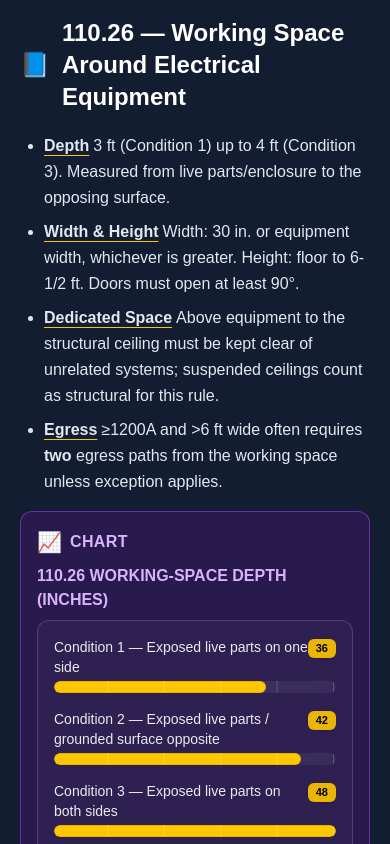
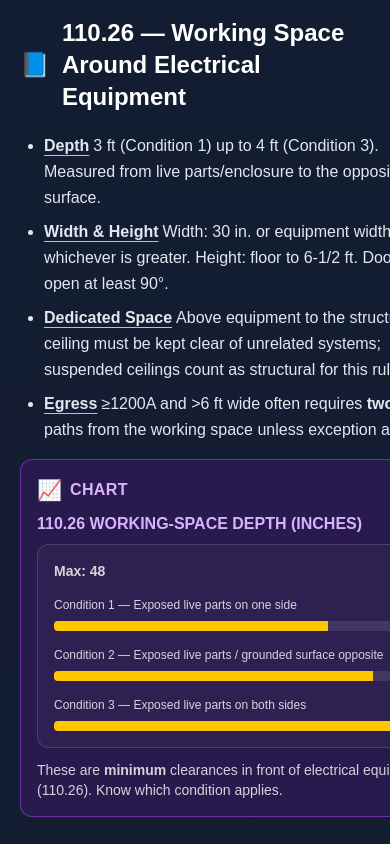
Before and after one commit to tommythorne/ohmwork-guide, a Next.js app: page /modules/module-01 in a window 390 px wide. Shown: the part 6479-7323 px from the top of the page. Built offline with nearby package versions, Linux system fonts and the light colour scheme.

Commit message:
ux(module-03): MC types shown as 2×2 grid; enable optional grid rendering in BlockCardMD

```diff
--- a/app/components/BlockCardMD.tsx
+++ b/app/components/BlockCardMD.tsx
@@ -8,6 +8,9 @@ type BlockShape = {
   body?: any;
   table?: Array<Array<string | number>>;
   chart?: Array<{ label: string; value: number }>;
+  // Optional feature flag to render table rows as a card grid (used for MC types)
+  // eslint-disable-next-line @typescript-eslint/no-explicit-any
+  asGrid?: any;
 };
 
 /** Tiny inline MD (bold/italic/code) for block.body */
@@ -20,45 +23,35 @@ function mdInline(input: string) {
   return t;
 }
 
-/** POLISHED bar chart (stacked labels, rails, value badges, responsive) */
+/** Polished bar chart (kept lightweight) */
 function ChartBox({ data }: { data?: Array<{ label: string; value: number }> }) {
   const safe = Array.isArray(data) ? data.filter(d => d && typeof d.value === "number") : [];
   if (safe.length === 0) return null;
-
   const max = Math.max(...safe.map(d => d.value), 1);
   return (
     <div className="rounded-xl border border-white/15 bg-white/[0.03] p-4 mt-2">
-      <div className="space-y-4">
+      <div className="text-white/80 text-sm font-semibold mb-3">Max: {max}</div>
+      <div className="space-y-3">
         {safe.map((d, i) => {
           const pct = Math.max(0, Math.min(100, (d.value / max) * 100));
           return (
             <div key={i} className="w-full">
-              <div className="flex items-baseline justify-between mb-1">
-                <div className="text-sm text-white/90">{d.label}</div>
-                <div className="text-[11px] leading-none px-2 py-1 rounded-md bg-yellow-400/90 text-black font-semibold shadow-sm">
-                  {d.value}
-                </div>
+              <div className="flex items-center justify-between text-white/80 text-[12px] mb-1">
+                <span className="truncate">{d.label}</span>
+                <span className="ml-2 px-1.5 py-0.5 rounded bg-yellow-400/20 border border-yellow-400/40 text-yellow-200">{d.value}</span>
               </div>
-              <div className="h-3 rounded-md bg-gradient-to-r from-white/10 to-white/5 relative overflow-hidden">
-                <div className="absolute inset-0 pointer-events-none">
-                  <div className="h-full w-full opacity-20 bg-[linear-gradient(to_right,transparent_0,transparent_94%,white_94%,white_96%,transparent_96%)] bg-[length:20%_100%]" />
-                </div>
-                <div
-                  className="h-full rounded-md bg-yellow-400 shadow-[0_0_0_1px_rgba(0,0,0,0.08)_inset]"
-                  style={{ width: `${pct}%` }}
-                  aria-label={`${d.label}: ${d.value}`}
-                  title={`${d.label}: ${d.value}`}
-                />
+              <div className="h-2.5 rounded bg-white/10 overflow-hidden">
+                <div className="h-full bg-yellow-400" style={{ width: `${pct}%` }} />
               </div>
             </div>
           );
         })}
       </div>
-      <div className="mt-3 text-right text-[11px] text-white/60">Max: {max}</div>
     </div>
   );
 }
 
+/** Table renderer (default) */
 function TableBox({ rows }: { rows?: Array<Array<string | number>> }) {
   const safe = Array.isArray(rows) ? rows : [];
   if (safe.length === 0) return null;
@@ -91,19 +84,46 @@ function TableBox({ rows }: { rows?: Array<Array<string | number>> }) {
   );
 }
 
+/** NEW: Grid cards from a 2-column table (title/description). Used when block.asGrid === true */
+function GridCards({ rows }: { rows?: Array<Array<string | number>> }) {
+  const safe = Array.isArray(rows) ? rows : [];
+  if (safe.length === 0) return null;
+
+  // If first row looks like a header (strings), drop it.
+  const looksHeader = safe[0] && safe[0].length === 2 && typeof safe[0][0] === "string" && typeof safe[0][1] === "string";
+  const body = looksHeader ? safe.slice(1) : safe;
+
+  return (
+    <div className="rounded-xl border border-white/15 bg-white/[0.03] p-3 mt-2">
+      <div className="grid grid-cols-1 sm:grid-cols-2 gap-3 md:gap-4">
+        {body.slice(0, 4).map((r, i) => {
+          const [title, desc] = r;
+          return (
+            <div key={i} className="rounded-lg border border-white/15 bg-white/[0.06] p-3 md:p-4 h-full">
+              <div className="text-white font-semibold mb-1">{String(title)}</div>
+              <div className="text-white/80 text-sm">{String(desc)}</div>
+            </div>
+          );
+        })}
+      </div>
+    </div>
+  );
+}
+
 const STYLE: Record<
   NonNullable<BlockShape["type"]>,
   { label: string; icon: string; border: string; bg: string; title: string }
 > = {
-  exam:   { label: "EXAM TRAP",             icon: "🎯", border: "border-red-500/50",    bg: "bg-red-900/30",    title: "text-red-300" },
-  rule:   { label: "RULE OF THUMB",         icon: "📏", border: "border-green-500/50",  bg: "bg-green-900/30",  title: "text-green-300" },
-  code:   { label: "NEC REFERENCE",         icon: "📖", border: "border-blue-500/50",   bg: "bg-blue-900/30",   title: "text-blue-300" },
-  table:  { label: "TABLE",                 icon: "📊", border: "border-yellow-500/50", bg: "bg-yellow-900/30", title: "text-yellow-300" },
-  chart:  { label: "CHART",                 icon: "📈", border: "border-purple-500/50", bg: "bg-purple-900/30", title: "text-purple-300" },
-  horror: { label: "JOBSITE HORROR STORY",  icon: "💀", border: "border-pink-500/50",   bg: "bg-pink-900/30",   title: "text-pink-300" },
-  none:   { label: "NOTE",                  icon: "📝", border: "border-white/20",      bg: "bg-slate-800/50",  title: "text-white" }
+  exam:   { label: "EXAM TRAP",            icon: "🎯", border: "border-red-500/50",    bg: "bg-red-900/30",    title: "text-red-300" },
+  rule:   { label: "RULE OF THUMB",        icon: "📏", border: "border-green-500/50",  bg: "bg-green-900/30",  title: "text-green-300" },
+  code:   { label: "NEC REFERENCE",        icon: "📖", border: "border-blue-500/50",   bg: "bg-blue-900/30",   title: "text-blue-300" },
+  table:  { label: "TABLE",                icon: "📋", border: "border-yellow-500/50", bg: "bg-yellow-900/30", title: "text-yellow-300" },
+  chart:  { label: "CHART",                icon: "📈", border: "border-purple-500/50", bg: "bg-purple-900/30", title: "text-purple-300" },
+  horror: { label: "JOBSITE HORROR STORY", icon: "💀", border: "border-pink-500/50",   bg: "bg-pink-900/30",   title: "text-pink-300" },
+  none:   { label: "NOTE",                 icon: "📝", border: "border-white/20",      bg: "bg-slate-800/50",  title: "text-white" }
 };
 
+/** Strip duplicate label prefixes from the content title (avoid double-header lines) */
 function stripLabelPrefix(rawTitle: string | undefined, type: BlockShape["type"]) {
   if (!rawTitle) return "";
   const label = STYLE[(type ?? "none") as NonNullable<BlockShape["type"]>]?.label || "";
@@ -120,16 +140,25 @@ export default function BlockCardMD({ block }: { block?: BlockShape }) {
 
   const hasChart = Array.isArray(block.chart) && block.chart.length > 0;
   const hasTable = Array.isArray(block.table) && block.table.length > 0;
+  const asGrid = !!(block as any)?.asGrid;
 
   return (
     <div className={`rounded-xl border ${s.border} ${s.bg} p-4 my-4`}>
+      {/* Label strip */}
       <div className="flex items-center gap-2 mb-2">
-        <span className="text-xl">{s.icon}</span>
+        <span className="text-xl" aria-hidden="true">{s.icon}</span>
         <span className={`${s.title} font-bold tracking-wide`}>{s.label}</span>
       </div>
+
+      {/* Single title line */}
       {cleanTitle ? <div className={`font-bold ${s.title} mb-2`}>{cleanTitle}</div> : null}
+
+      {/* Visuals */}
       {hasChart ? <ChartBox data={block.chart} /> : null}
-      {hasTable ? <TableBox rows={block.table} /> : null}
+      {hasTable && asGrid ? <GridCards rows={block.table} /> : null}
+      {hasTable && !asGrid ? <TableBox rows={block.table} /> : null}
+
+      {/* Body */}
       {block.body && !hasChart && !hasTable ? (
         <div className="text-white/90" dangerouslySetInnerHTML={{ __html: typeof block.body === "string" ? mdInline(block.body) : String(block.body) }} />
       ) : null}
--- a/app/modules/module-03/content.ts
+++ b/app/modules/module-03/content.ts
@@ -188,10 +188,18 @@ const content = {
         { ref: "Terminations", text: "Use listed MC connectors with anti-short bushings if required by the connector/listing. Cut clean; no razor-edged armor." }
       ],
       block: {
-  type: "chart",
+  type: "table",
   title: "Common MC Types — Where They Fit",
-  chart: [
-    { label: "Standard MC — dry/damp; EGC in armor or conductor", value: 1 },
+  asGrid: true,
+  table: [
+    ["MC Type", "Where it fits / key notes"],
+    ["Standard MC", "Dry/damp locations; EGC in armor or conductor (per listing)"],
+    ["MC-WET / WET-LOC", "Listed for wet locations (follow jacket/listing)"],
+    ["HCF MC", "Hospital-grade patient care spaces; see 517 specifics"],
+    ["Fire-rated MC", "2-hour circuits where listed/required; follow manufacturer details"]
+  ],
+  body: "Read the **labels** for where each MC type is permitted; always verify product listing and local adoption."
+},
     { label: "MC-WET/WET-LOC — listed for wet locations", value: 2 },
     { label: "HCF MC — hospital-grade patient care spaces", value: 3 },
     { label: "Fire-rated MC — 2-hour circuits (per listing)", value: 4 }
```
